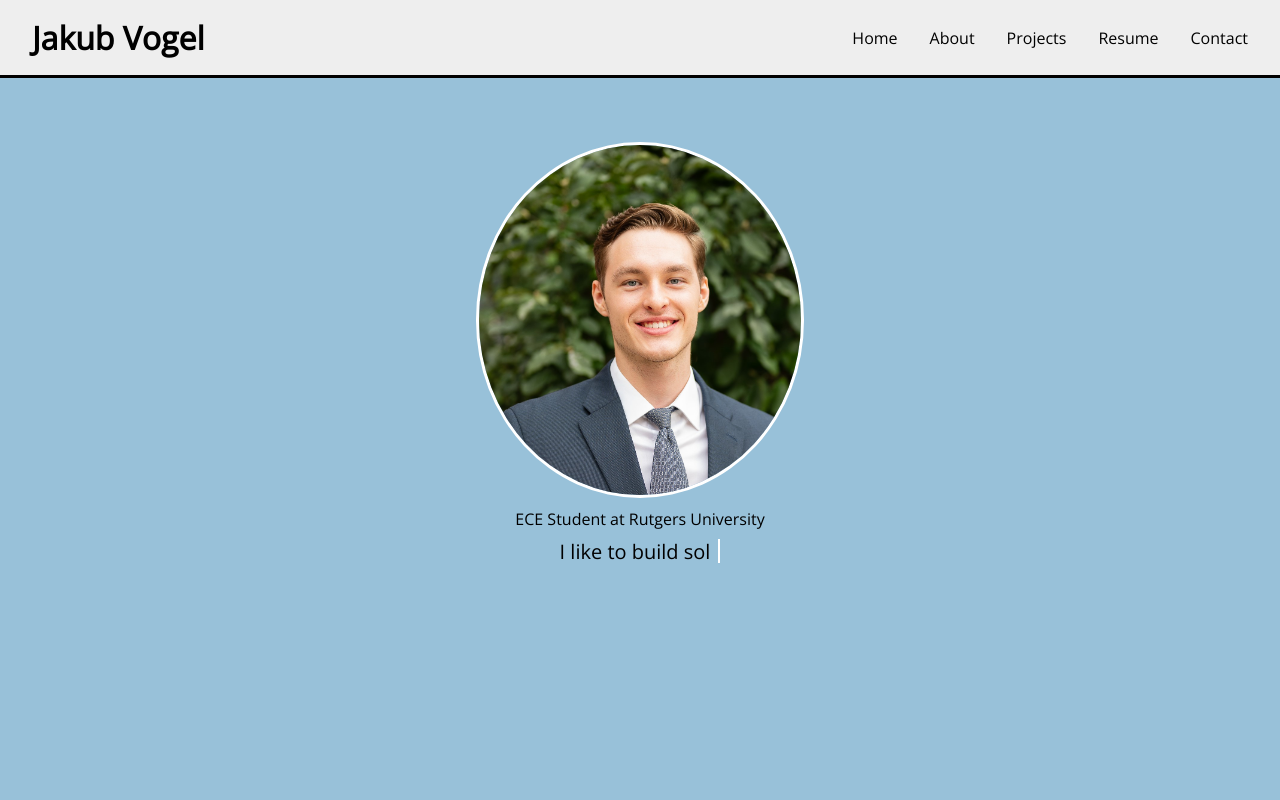
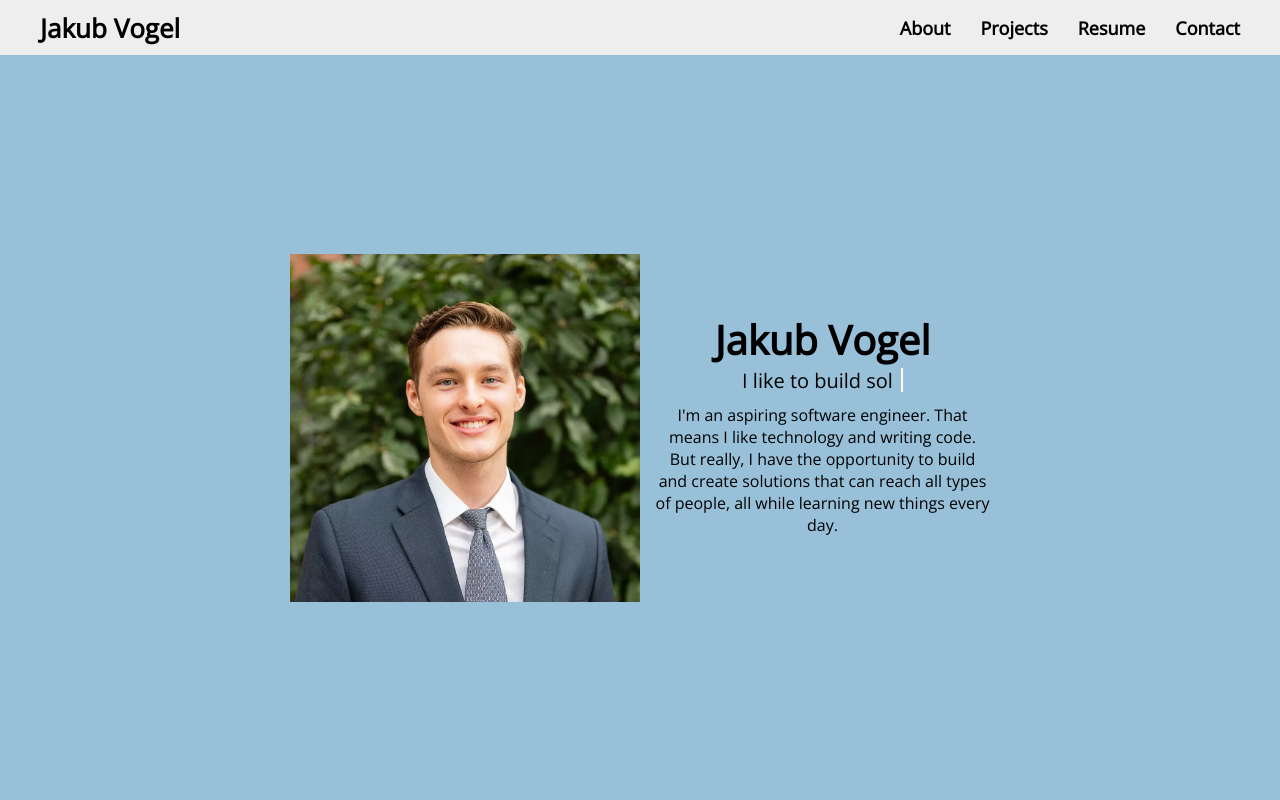
Before and after one commit to JakubGV/JakubGV.github.io, a React (Create React App) app: page / in a window 1280 px wide. Shown: the top 800 px of the page. Built offline with nearby package versions, Linux system fonts and the light colour scheme.

Commit message:
Revamp home page content and styling

```diff
--- a/src/App.css
+++ b/src/App.css
@@ -1,13 +1,12 @@
-.main {
+.home-page {
   display: flex;
   flex-direction: column;
   height: 100%;
-  font-family: "Open Sans", Arial, sans-serif;
-  font-size: 16px;
+
 }
 
 .pages {
-  height: 100%;
+  flex: 1 1 auto;
 }
 
 .home {
@@ -25,12 +24,18 @@
   margin-top: 5%;
   margin-bottom: 10px;
   display: block;
-  width: 215px;
-  height: 233px;
+  width: 350px;
+  height: 348px;
   border-radius: 50%;
-  border-color: white;
-  border-style: solid;
-  border-width: medium;
+}
+
+.right-home {
+  text-align: center;
+}
+
+.description-name {
+  font-size: 40px;
+  font-weight: bold;
 }
 
 .caption {
@@ -98,9 +103,24 @@
   margin-left: 5px;
 }
 
-@media screen and (min-width: 1024px) {
+@media screen and (min-width: 600px) {
   .headshot {
-    width: 322.5px;
-    height: 349.5px;
+    border-radius: 0%;
+    margin-top: 0;
+    margin-bottom: 0;
+  }
+
+  .welcome-info {
+    flex-direction: row;
+    justify-content: center;
+    height: 100%;
+  }
+
+  .right-home {
+    display: flex;
+    flex-direction: column;
+    align-items: center;
+    width: calc(350px - 15px);
+    padding-left: 15px;
   }
 }
--- a/src/App.tsx
+++ b/src/App.tsx
@@ -8,7 +8,7 @@ import { AboutContent } from './components/AboutContent';
 import { Projects } from './components/Projects';
 import { ScrollToTopButton } from './components/ScrollToTopButton';
 
-import headshot from './media/cropped_headshot.jpg';
+import headshot from './media/centered_cropped_headshot.webp';
 import liIcon from './media/linkedin.png';
 import githubIcon from './media/GitHub-32px.png';
 import email from './media/email.svg';
@@ -17,12 +17,11 @@ import bee from './media/bee.svg';
 import squares from './media/squares.svg';
 
 function App() {
-  const sections = ['Home', 'About', 'Projects', 'Resume', 'Contact'];
-  const image_caption = 'ECE Student at Rutgers University';
+  const sections = ['About', 'Projects', 'Resume', 'Contact'];
+  const homeText = 'I\'m an aspiring software engineer. That means I like technology and writing code. But really, I have the opportunity to build and create solutions that can reach all types of people, all while learning new things every day.';
   const rotatingWords = ['solve problems.', 'build solutions.', 'learn new things.'];
 
-  const about = ['I\'m an aspiring software engineer. That means I like technology and writing code. But really? I have the opportunity to build and create solutions that can reach all types of people, all while learning new things every day.',
-                 'Currently, I am a senior electrical and computer engineering student at Rutgers University as a member of the Honors College. On top of that, I am pursuing a minor in business administration to better integrate business and engineering principles to lead an engaging, challenging career.',
+  const about = ['Currently, I am a senior electrical and computer engineering student at Rutgers University as a member of the Honors College. On top of that, I am pursuing a minor in business administration to better integrate business and engineering principles to lead an engaging, challenging career.',
                  'As for this website, I can proudly say I built it from scratch. There is nothing but handmade HTML, CSS, JavaScript, and a little help from ReactJS. If you have any questions about how I made it or otherwise, don\'t hesitate to contact me below!',
                 ];
 
@@ -57,17 +56,25 @@ function App() {
   const to_top_displacement = 300;
 
   return (
-    <div className="main">
+    <>
+      <div className="home-page">
         <MenuBar header="Jakub Vogel" sections={sections}/>
 
         <div className="pages">
           <div className="home">
             <div className="welcome-info">
+              <div className="left-home">
                 <img className="headshot" src={headshot} alt="Jakub Vogel headshot"/>
-            <div className="caption">{image_caption}</div>
+              </div>
+              <div className="right-home">
+                <div className="description-name">Jakub Vogel</div>
                 <div className="caption caption-main">
                   <span>I like to</span>
                   <TypingText textOptions={rotatingWords}/>
+                </div>
+                <div className="caption">{homeText}</div>
+              </div>
+            </div>
           </div>
         </div>
       </div>
@@ -111,10 +118,9 @@ function App() {
           </a>
         </div>
       </div>
-      </div>
 
       <ScrollToTopButton displacement={to_top_displacement} />
-    </div>
+    </>
   );
 }
 
--- a/src/components/MenuBar.css
+++ b/src/components/MenuBar.css
@@ -1,12 +1,7 @@
 .menu-bar {
   display: flex;
   flex-direction: column;
-  height: 125px;
   background-color: rgb(238, 238, 238);
-  border-style: solid;
-  border-left: none;
-  border-right: none;
-  border-top: none;
 }
 
 .name-left {
@@ -15,6 +10,10 @@
 
 .name {
   text-align: center;
+  font-size: 26px;
+  margin-bottom: 0;
+  margin-top: 0;
+  padding-top: 5px;
 }
 
 .row-right {
@@ -24,7 +23,9 @@
 }
 
 .tab {
-  margin-bottom: 1em;
+  font-size: 18px;
+  font-weight: bold;
+  padding: 10px;
 }
 
 .tab:hover {
@@ -34,7 +35,7 @@
 @media screen and (min-width: 600px) {
   .menu-bar {
     flex-direction: row;
-    height: 75px;
+    height: 55px;
   }
 
   .name-left {
@@ -42,10 +43,11 @@
     justify-content: flex-start;
     align-items: center;
     width: 50%;
+    margin-left: 40px;
   }
 
   .name {
-    margin-left: 1em;
+    padding-top: 0;
   }
 
   .row-right {
@@ -55,7 +57,11 @@
   }
 
   .tab {
-    margin-right: 5%;
-    margin-bottom: 0em;
+    padding: 15px;
+    margin-bottom: 0;
+  }
+
+  .tab[last-tab="true"] {
+    margin-right: 25px;
   }
 }
--- a/src/components/MenuBar.tsx
+++ b/src/components/MenuBar.tsx
@@ -22,11 +22,11 @@ export const MenuBar: FunctionComponent <MenuBarProps> = (props) => {
       </div>
       <div className="row-right">
         {
-          props.sections.map( (tabName: string) => {
+          props.sections.map( (tabName: string, index: number) => {
             const divLinkName = tabName.toLowerCase();
 
             return (
-              <div className="tab" key={divLinkName}>
+              <div className="tab" key={divLinkName} last-tab={index === props.sections.length - 1 ? "true" : "false"}>
                 <Link to={divLinkName} smooth={true}>
                   {tabName}
                 </Link>
--- a/src/components/Projects.tsx
+++ b/src/components/Projects.tsx
@@ -24,7 +24,7 @@ export const Projects: FunctionComponent <ProjectsProps> = (props) => {
     {
       props.projects.map( (project: Project, index: number) => {
         return (
-          <div className="project">
+          <div className="project" key={project.name}>
             <img className="icon" src={project.icon} width="50" height="50" alt={project.name + ' icon'} />
             <h3><a href={project.link} target="_blank" rel="noreferrer">{project.name}</a></h3>
             <p className="p">{project.description}</p>
--- a/src/index.css
+++ b/src/index.css
@@ -1,8 +1,6 @@
 body {
   margin: 0;
-  font-family: -apple-system, BlinkMacSystemFont, 'Segoe UI', 'Roboto', 'Oxygen',
-    'Ubuntu', 'Cantarell', 'Fira Sans', 'Droid Sans', 'Helvetica Neue',
-    sans-serif;
+  font-family: "Open Sans", Arial, sans-serif;
   -webkit-font-smoothing: antialiased;
   -moz-osx-font-smoothing: grayscale;
 }
```
Also changed, not shown: src/media/centered_cropped_headshot.webp (added), src/media/cropped_headshot.jpg (deleted). Lines whose indentation alone changed are shown as unchanged.
